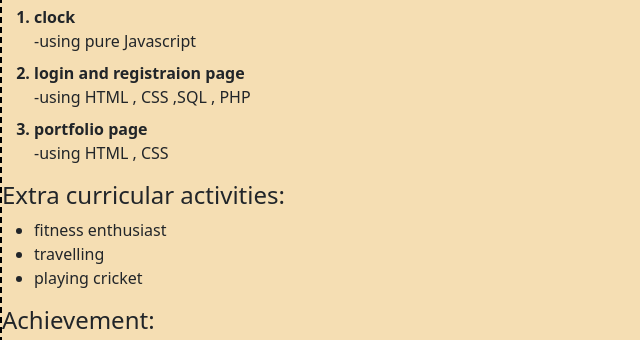
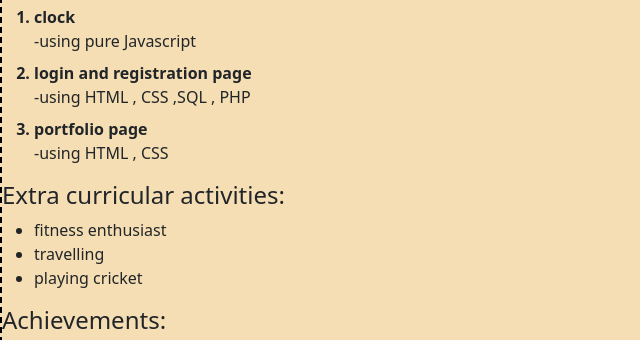
Before and after one commit to venom2k2/Afame-technology, a plain HTML site: page portfolio/portfolio.html in a window 1280 px wide. Shown: the part 773-1113 px from the top of the page, 0-640 px from the left. Drawn offline with nearby package versions, Linux system fonts and the light colour scheme.

Commit message:
Updated portfolio.html

```diff
--- a/portfolio/portfolio.html
+++ b/portfolio/portfolio.html
@@ -52,7 +52,7 @@
      <dt> <li>clock</li></dt>
       <dd>-using pure Javascript</dd>
 
-      <dt><li>login and registraion page</li></dt>
+      <dt><li>login and registration page</li></dt>
       <dd>-using HTML , CSS ,SQL , PHP </dd>
 
       <dt><li>portfolio page</li></dt>
@@ -65,7 +65,7 @@
       <li>travelling</li>
       <li>playing cricket</li>
     </ul>
-    <h4>Achievement:</h4>
+    <h4>Achievements:</h4>
     <ul>
       <li>Achieved district rank of 8th in jharkhand State board(jac) 10th examination . </li>
       <li>solved over 150 questions on different platforms like Leetcode and code studio.</li>
```
